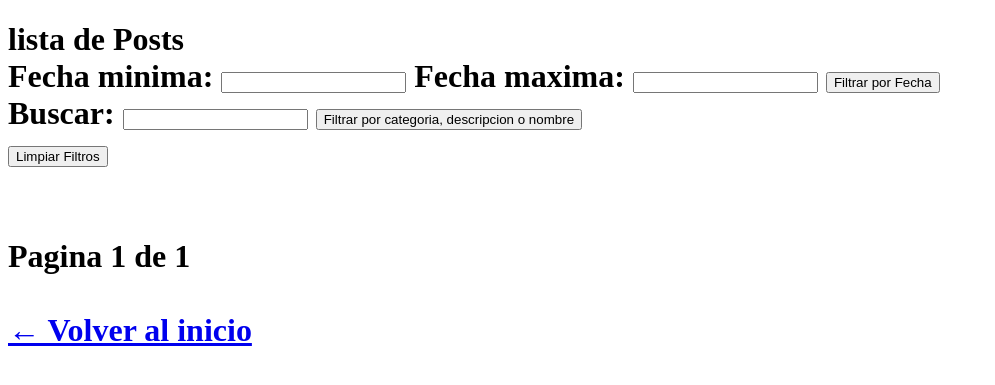
After one commit to garcia0772/censa_blog, a Django app: page /post/listar_post/ in a window 1280 px wide. The commit adds this page. Shown: the top 385 px of the page, without its empty margins (0-995 px from the left). Run offline with Django 5.2, Linux system fonts and the light colour scheme; data that the repository does not hold is empty.

Commit message:
Creacion de listar_post y detalle_post
Se crea view para listar y ver detalle

```diff
--- a/blog/post/templates/agregar_post.html
+++ b/blog/post/templates/agregar_post.html
@@ -29,10 +29,8 @@
     <button type="submit">Guardar Post</button>
   </form>
   <br>
-   <a href="{% url 'inicio' %}">
-  <button type="submit">
+  <a href="{% url 'inicio' %}">
     ← Volver al inicio
-  </button>
   </a>
 </body>
 </html>
--- /dev/null
+++ b/blog/post/templates/listar_post.html
@@ -0,0 +1,41 @@
+<!DOCTYPE html>
+<html lang="es">
+<head>
+    <title>Lista de post</title>
+</head>
+<body>
+    <h1>lista de Posts</h>
+        <form method="get">
+            Fecha minima: <input name="fecha_min" >
+            Fecha maxima: <input name="fecha_max">
+            <button type="submit">Filtrar por Fecha</button>
+        </form>
+         <form method="get">
+            Buscar: <input type="text" name="q">
+            <button type="submit">Filtrar por categoria, descripcion o nombre</button>
+        </form>
+        <a href="{% url 'listar_post'  %}" class="button">
+          <button type="submit">Limpiar Filtros</button>
+        </a>
+    <ul>
+        {% for post in posts %}
+        <li> <a href="{% url 'detalle_post' post.pk%}">{{ post.titulo }} </a> - {{ post.fecha_publicacion }} - {{ post.categoria }} - {{ post.autor }} - <a href="{% url 'detalle_post' post.pk%}"> <Button>Vista de detalle</Button> </a>
+        </li>
+        {% endfor %}
+    </ul>
+    <br>
+    <div>
+        {% if posts.has_previous %}
+            <a href="?page={{ posts.previous_page_number }}">Anterior</a>
+        {% endif %}
+        <span>Pagina {{ posts.number }} de {{ posts.paginator.num_pages }}</span>
+        {% if posts.has_next %}
+            <a href="?page={{ posts.next_page_number }}">Siguente</a>
+        {% endif %}
+    </div>
+    <br>
+   <a href="{% url 'inicio' %}">
+    ← Volver al inicio
+  </a>
+</body>
+</html>
--- a/blog/post/urls.py
+++ b/blog/post/urls.py
@@ -1,6 +1,8 @@
 from django.urls import path
-from .views import  agregar_post
+from .views import agregar_post, listar_post, detalle_post
 
 urlpatterns = [
     path('agregar_post/', agregar_post, name='agregar_post'),
+    path('listar_post/', listar_post, name='listar_post'),
+    path('post/<int:pk>/', detalle_post, name='detalle_post'),
 ]
--- a/blog/post/views.py
+++ b/blog/post/views.py
@@ -1,13 +1,17 @@
-from django.shortcuts import render
 from django.shortcuts import render, redirect
+from django.db.models import Q
+from django.core.paginator import Paginator
+from datetime import datetime
 
-from .forms import  PostModelForm
+from .models import Post
+from .forms import PostModelForm
 
 
 # Create your views here.
 def inicio(request):
     pass
     return render(request, 'inicio.html')
+
 
 def agregar_post(request):
     if request.method == 'POST':
@@ -18,3 +22,50 @@ def agregar_post(request):
     else:
         form = PostModelForm
     return render(request, 'agregar_post.html', {'form': form})
+
+
+def listar_post(request):
+    posts_list = Post.objects.all()
+    query = request.GET.get('q')
+    fecha_min_str = request.GET.get('fecha_min')
+    fecha_max_str = request.GET.get('fecha_max')
+
+    try:
+        if fecha_min_str:
+            fecha_min = datetime.strptime(fecha_min_str, '%d/%m/%Y').date()
+        else:
+            fecha_min = None
+
+        if fecha_max_str:
+            fecha_max = datetime.strptime(fecha_max_str, '%d/%m/%Y').date()
+        else:
+            fecha_max = None
+    except ValueError:
+        fecha_min = None
+        fecha_max = None
+
+    if fecha_min and fecha_max:
+        if fecha_min <= fecha_max:
+            posts_list = posts_list.filter(
+                fecha_publicacion__gte=fecha_min,
+                fecha_publicacion__lte=fecha_max
+            )
+        else:
+            posts_list = posts_list.none()
+    elif fecha_min:
+        posts_list = posts_list.filter(fecha_publicacion__gte=fecha_min)
+    elif fecha_max:
+        posts_list = posts_list.filter(fecha_publicacion__lte=fecha_max)
+
+    if query:
+        posts_list = posts_list.filter(Q(titulo__icontains = query) | Q(contenido__icontains = query) | Q(categoria__icontains = query))
+
+    paginator = Paginator(posts_list, 10)
+    page_number = request.GET.get('page')
+    posts = paginator.get_page(page_number)
+
+    return render(request, 'listar_post.html', {'posts': posts})
+
+def detalle_post(request, pk):
+    post = Post.objects.get(pk=pk)
+    return render(request, 'detalle_post.html', {'post': post})
```
Also changed, not shown: blog/post/templates/detalle_post.html (added, +23 -0 lines).
